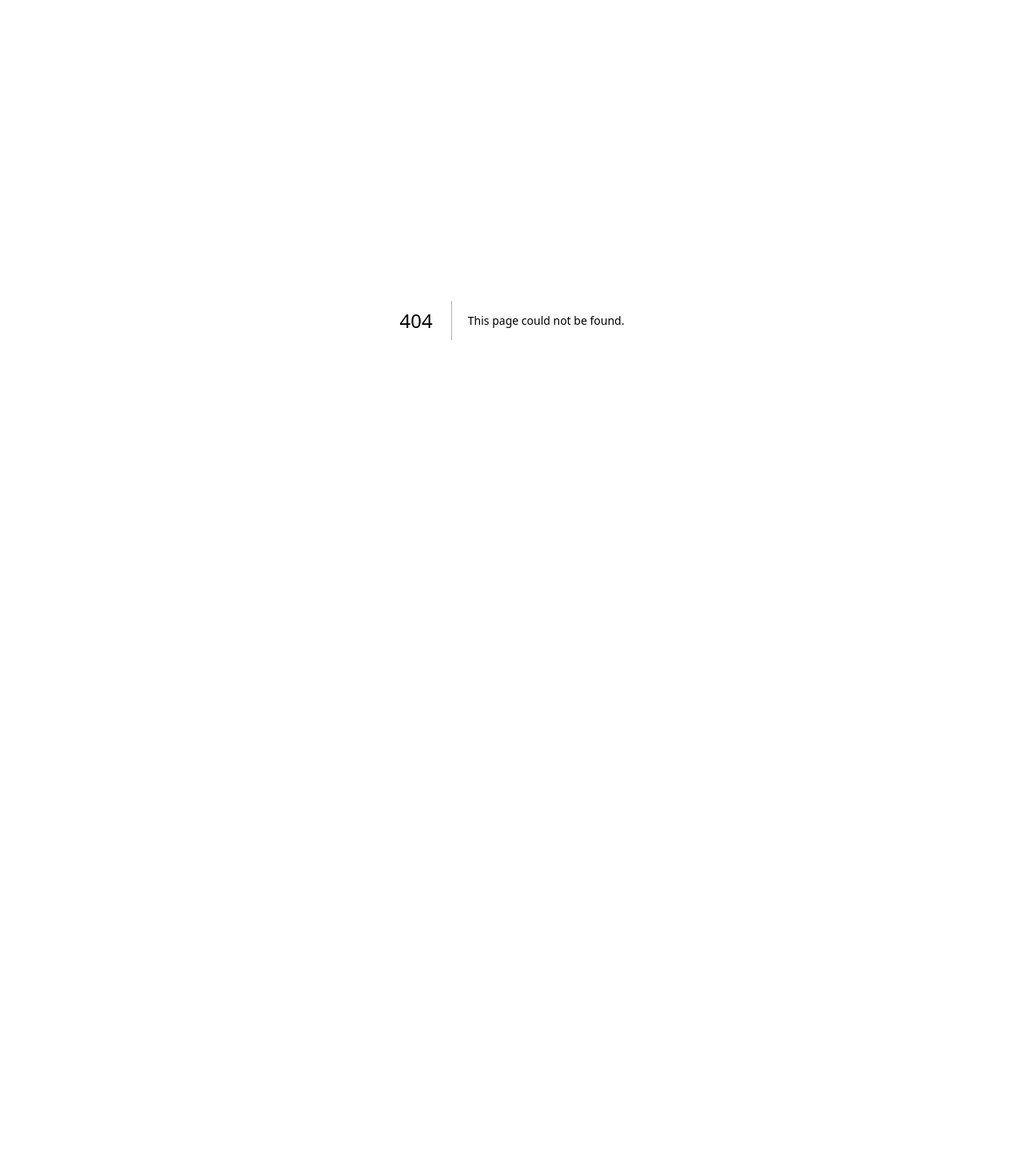
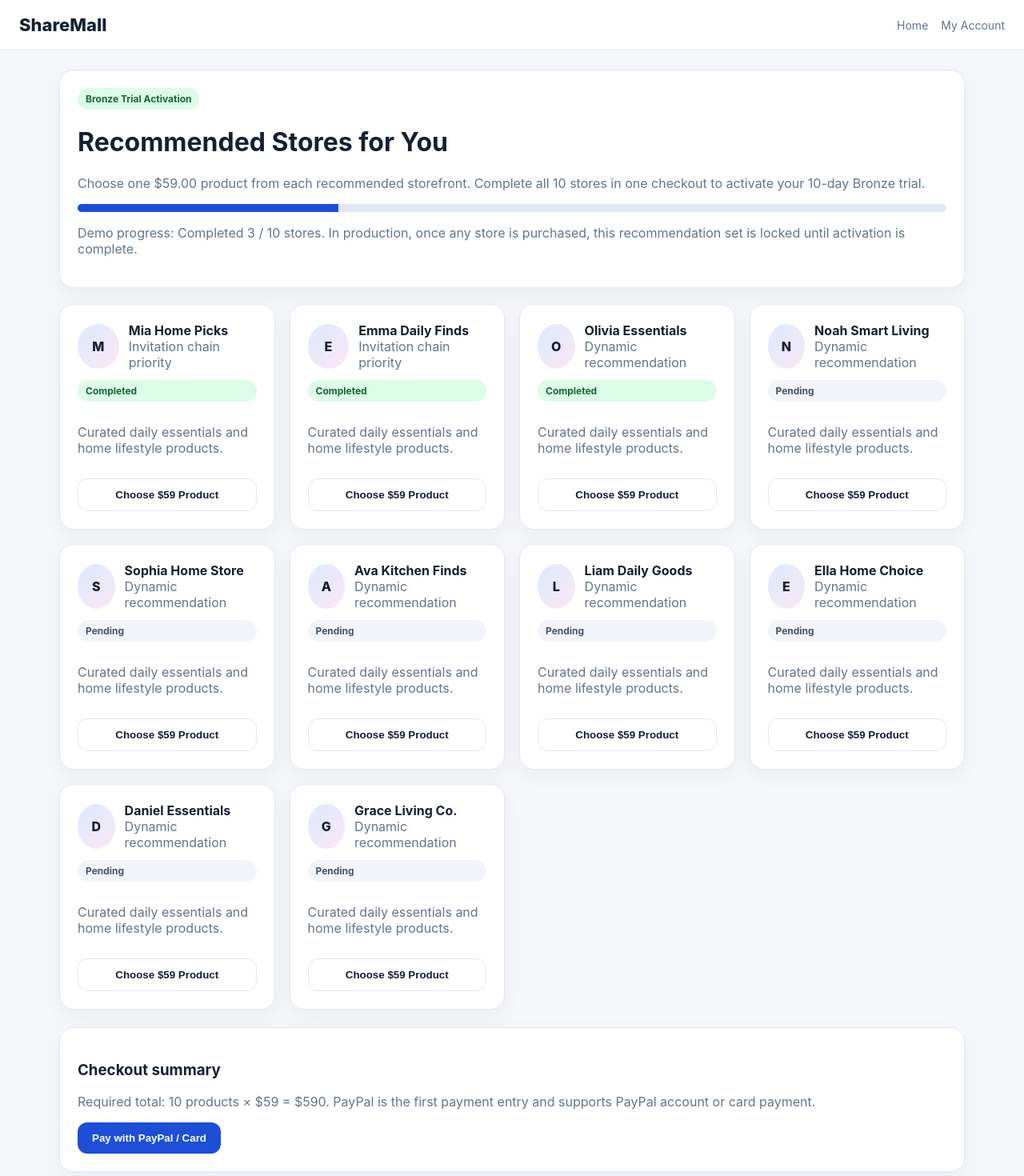
Before and after one commit to ljh285218864-hue/123456, a Next.js app: page /recommendations in a window 1280 px wide. Before the commit this address had no page. Shown: the top 1470 px of the page at 80% size. Before the commit the page ends 800 px from the top, so only its background shows below. Built offline with nearby package versions, Linux system fonts and the light colour scheme.

Commit message:
Add recommendation activation page

```diff
--- /dev/null
+++ b/app/recommendations/page.tsx
@@ -0,0 +1,43 @@
+import Link from 'next/link';
+import { ACTIVATION, MONEY } from '@/lib/constants';
+import { formatMoney } from '@/lib/rules';
+
+const demoStores = [
+  'Mia Home Picks','Emma Daily Finds','Olivia Essentials','Noah Smart Living','Sophia Home Store',
+  'Ava Kitchen Finds','Liam Daily Goods','Ella Home Choice','Daniel Essentials','Grace Living Co.'
+];
+
+export default function RecommendationsPage() {
+  return (
+    <>
+      <nav className="nav"><div className="brand">ShareMall</div><div className="navlinks"><Link href="/">Home</Link><Link href="/account">My Account</Link></div></nav>
+      <main className="container">
+        <div className="card" style={{ marginBottom: 20 }}>
+          <span className="pill">Bronze Trial Activation</span>
+          <h1>Recommended Stores for You</h1>
+          <p className="muted">Choose one {formatMoney(MONEY.productPriceCents)} product from each recommended storefront. Complete all {ACTIVATION.requiredStores} stores in one checkout to activate your 10-day Bronze trial.</p>
+          <div className="progress"><div style={{ width: '30%' }} /></div>
+          <p className="muted">Demo progress: Completed 3 / 10 stores. In production, once any store is purchased, this recommendation set is locked until activation is complete.</p>
+        </div>
+        <div className="grid grid-4">
+          {demoStores.map((store, index) => (
+            <div className="card store-card" key={store}>
+              <div style={{ display: 'flex', gap: 12, alignItems: 'center' }}>
+                <div className="avatar">{store.slice(0,1)}</div>
+                <div><strong>{store}</strong><p className="muted" style={{ margin: 0 }}>{index < 2 ? 'Invitation chain priority' : 'Dynamic recommendation'}</p></div>
+              </div>
+              <span className={index < 3 ? 'pill' : 'pill muted'}>{index < 3 ? 'Completed' : 'Pending'}</span>
+              <p className="muted">Curated daily essentials and home lifestyle products.</p>
+              <button className="btn ghost" type="button">Choose $59 Product</button>
+            </div>
+          ))}
+        </div>
+        <div style={{ marginTop: 22 }} className="card">
+          <h3>Checkout summary</h3>
+          <p className="muted">Required total: 10 products × $59 = $590. PayPal is the first payment entry and supports PayPal account or card payment.</p>
+          <button className="btn" type="button">Pay with PayPal / Card</button>
+        </div>
+      </main>
+    </>
+  );
+}
```
